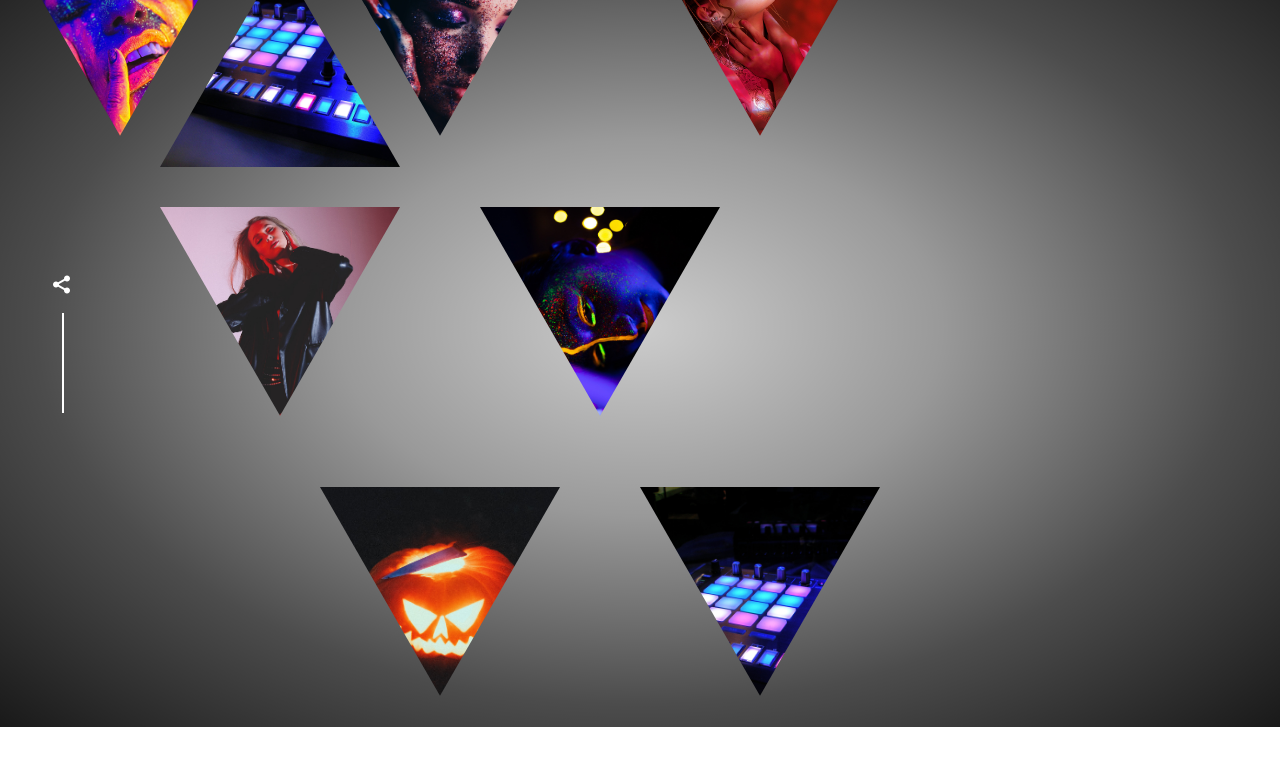
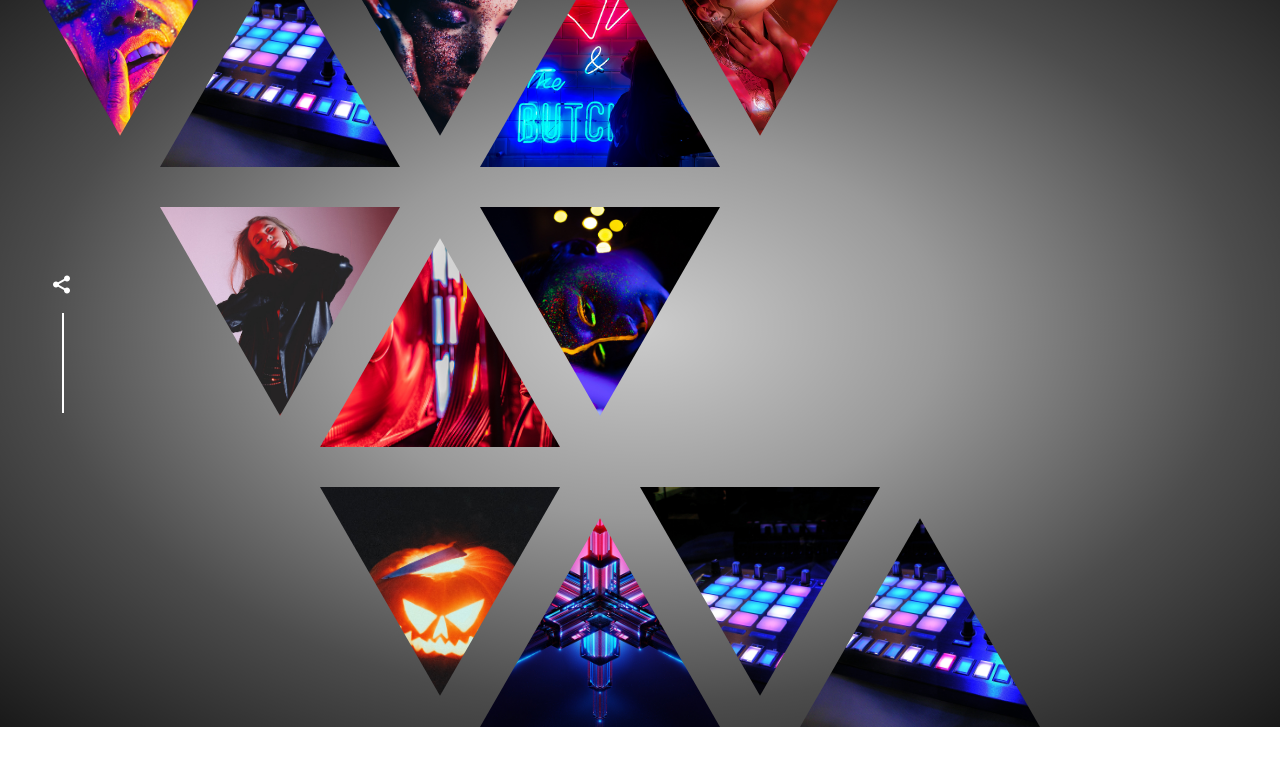
Before and after one commit to chinthanipiumi2001/Landing-page-, a plain HTML site: page index.html in a window 1280 px wide. Shown: the part 73-842 px from the top of the page. Drawn offline with nearby package versions, Linux system fonts and the light colour scheme.

Commit message:
add triangle 3D effect

```diff
--- a/css/style.css
+++ b/css/style.css
@@ -235,6 +235,32 @@ header{
     left: calc(60vh + 20vh);
 }
 
+.triangle-inverse.two{
+    left: calc(45vh + 15vh);
+}
+
+.triangle-inverse.three{
+    top: calc(30vh + 5vh);
+    left: calc(30vh + 10vh);
+}
+
+.triangle-inverse.four{
+    top: calc(60vh + 10vh);
+    left: calc(45vh + 15vh);
+}
+
+.triangle-inverse.five{
+    top: calc(60vh + 10vh);
+    left: calc(75vh + 25vh);
+}
+
+/* 3D Flipping Effect*/
+.triangle:hover,
+.triangle-inverse:hover{
+    transform: rotateY(360deg);
+}
+
+
 .triangle-inverse img,
 .triangle img {
     width: 100%;
--- a/index.html
+++ b/index.html
@@ -121,6 +121,54 @@
                 </div>
             </div>
         </div>
+
+        <div class="triangle-inverse two">
+            <div class="flip-card">
+                <div class="flip-card-front">
+                    <img src="./images/img-8.jpg" alt=""/>
+                </div>
+                <div class="flip-card-back">
+                    <p>Lorem ipsum dolor sit</p>
+                    <a href="#" class="play"><i class='bx bx-play-circle'></i></a>
+                </div>
+            </div>
+        </div>
+
+        <div class="triangle-inverse three">
+            <div class="flip-card">
+                <div class="flip-card-front">
+                    <img src="./images/img-9.jpg" alt=""/>
+                </div>
+                <div class="flip-card-back">
+                    <p>Lorem ipsum dolor sit</p>
+                    <a href="#" class="play"><i class='bx bx-play-circle'></i></a>
+                </div>
+            </div>
+        </div>
+
+        <div class="triangle-inverse four">
+            <div class="flip-card">
+                <div class="flip-card-front">
+                    <img src="./images/img-10.jpg" alt=""/>
+                </div>
+                <div class="flip-card-back">
+                    <p>Lorem ipsum dolor sit</p>
+                    <a href="#" class="play"><i class='bx bx-play-circle'></i></a>
+                </div>
+            </div>
+        </div>
+
+        <div class="triangle-inverse five">
+            <div class="flip-card">
+                <div class="flip-card-front">
+                    <img src="./images/img-7.jpg" alt=""/>
+                </div>
+                <div class="flip-card-back">
+                    <p>Lorem ipsum dolor sit</p>
+                    <a href="#" class="play"><i class='bx bx-play-circle'></i></a>
+                </div>
+            </div>
+        </div>
         <script src="./js/main.js"></script>
     </body>
 </html>
```
